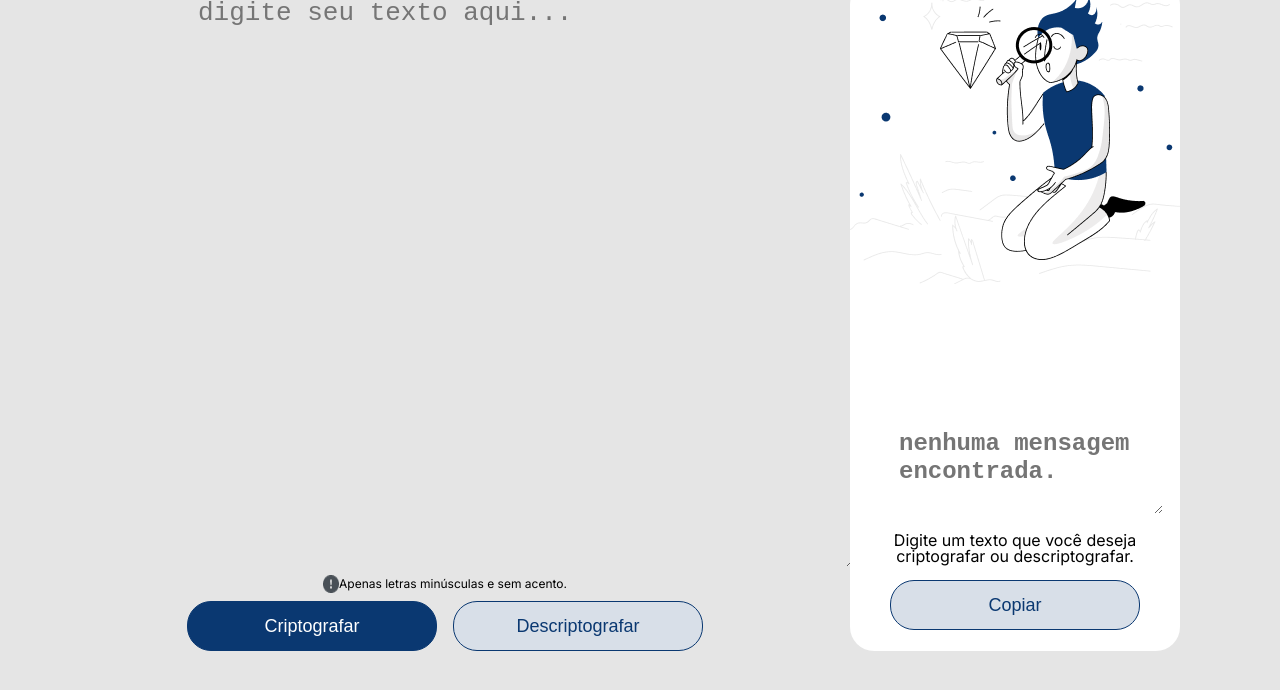
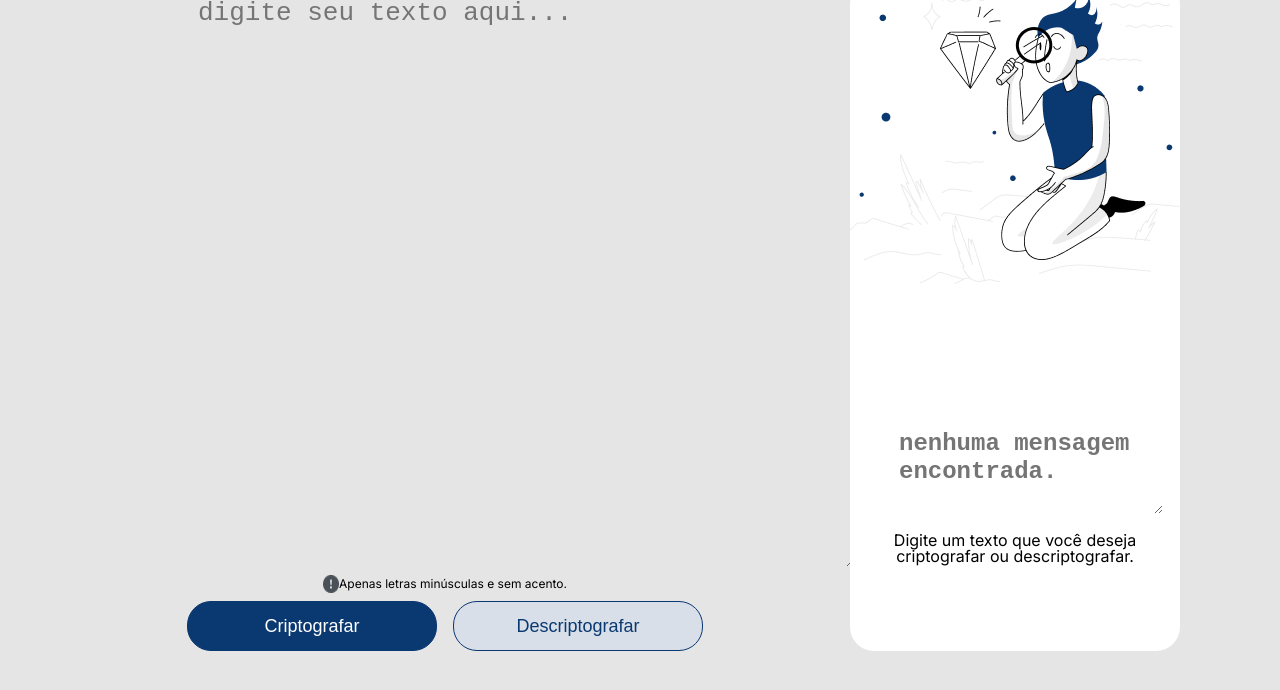
Before and after one commit to flaviocardosodf/codificador, a plain HTML site: page index.html in a window 1280 px wide. Shown: the part 110-800 px from the top of the page. Drawn offline with Linux system fonts and the light colour scheme.

Commit message:
remove_copy

```diff
--- a/index.html
+++ b/index.html
@@ -31,7 +31,6 @@
         <section class="output">
             <textarea class="mensage" cols="15" rows="3" placeholder="nenhuma mensagem encontrada."></textarea>
             <p>Digite um texto que você deseja criptografar ou descriptografar.</p>
-            <button class="copy">Copiar</button>
         </section>
     </main>
 
```
